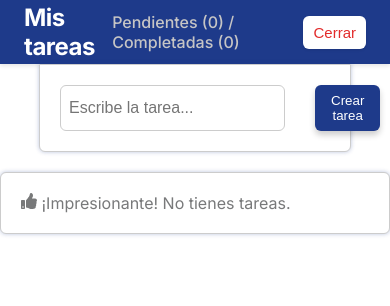
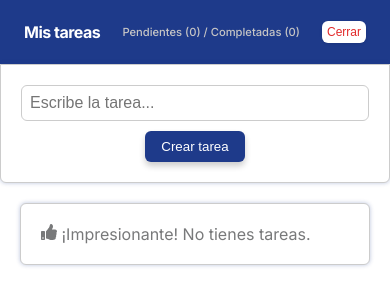
Before and after one commit to rafalbergh/tareas-interactiva, a React (Vite) app: page / in a window 390 px wide. Both pictures are taken after a click on the button "Agregar". Shown: the top 306 px of the page. Built offline with nearby package versions, Linux system fonts and the light colour scheme.

Commit message:
corrección de responsive

```diff
--- a/src/Formulario.css
+++ b/src/Formulario.css
@@ -30,7 +30,6 @@
   border-radius: 6px;
   transition: box-shadow 0.2s ease, border-color 0.2s ease;
   outline: none;
-  margin-right: 20px;
 }
 
 .formulario input:hover,
@@ -64,3 +63,39 @@
   font-size: 0.9em;
   margin-top: 5px;
 }
+
+@media only screen and (max-width: 1300px) {
+  .formulario {
+    width: 100%;
+  }
+
+
+}
+
+
+
+@media only screen and (max-width: 450px) {
+  .formulario {
+    width: 100%;
+  }
+
+  .fila-formulario {
+    display: flex;
+    gap: 10px;
+    flex-direction: column;
+    align-items: center;
+  }
+
+  .formulario button {
+    width: auto;
+
+  }
+
+  .formulario input {
+    width: 100%;
+  }
+
+
+
+
+}
--- a/src/Header.css
+++ b/src/Header.css
@@ -18,6 +18,8 @@ h1 {
 
 .header p {
     color: rgb(198, 197, 197);
+    margin-left: 15px;
+    margin-right: 15px;
 }
 
 .boton-agregar {
@@ -52,3 +54,25 @@ h1 {
     font-weight: 600;
     transform: translateY(-2px);
 }
+
+@media only screen and (max-width: 650px) {
+    h1 {
+        font-size: 1rem;
+    }
+
+    .header p {
+       font-size: 0.7rem;
+    }
+
+
+    .boton-agregar {
+        padding: 4px 5px;
+        font-size: 12px;
+    }
+
+    .boton-cerrar {
+        padding: 4px 5px;
+        font-size: 12px;
+    }
+
+  }
--- a/src/ListaTareas.css
+++ b/src/ListaTareas.css
@@ -5,8 +5,9 @@
     box-shadow: 0 0 4px rgba(30, 58, 138, 0.3);
     transition: box-shadow 0.2s ease, border-color 0.2s ease;
     background-color: white;
-    margin-top: 20px;
+    margin: 20px;
     color: #1E3A8A;
+
 }
 
 .contenedor-tareas {
```
